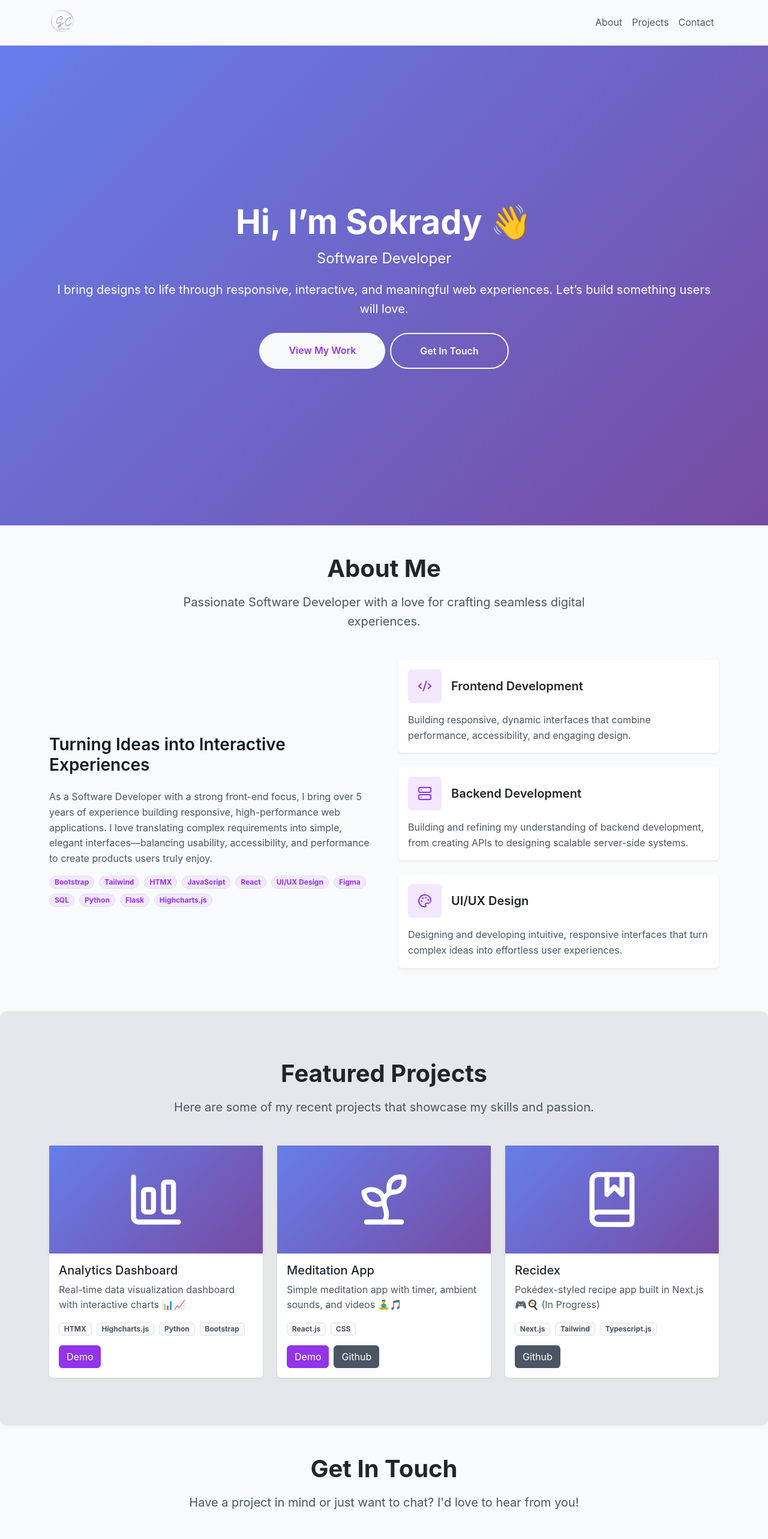
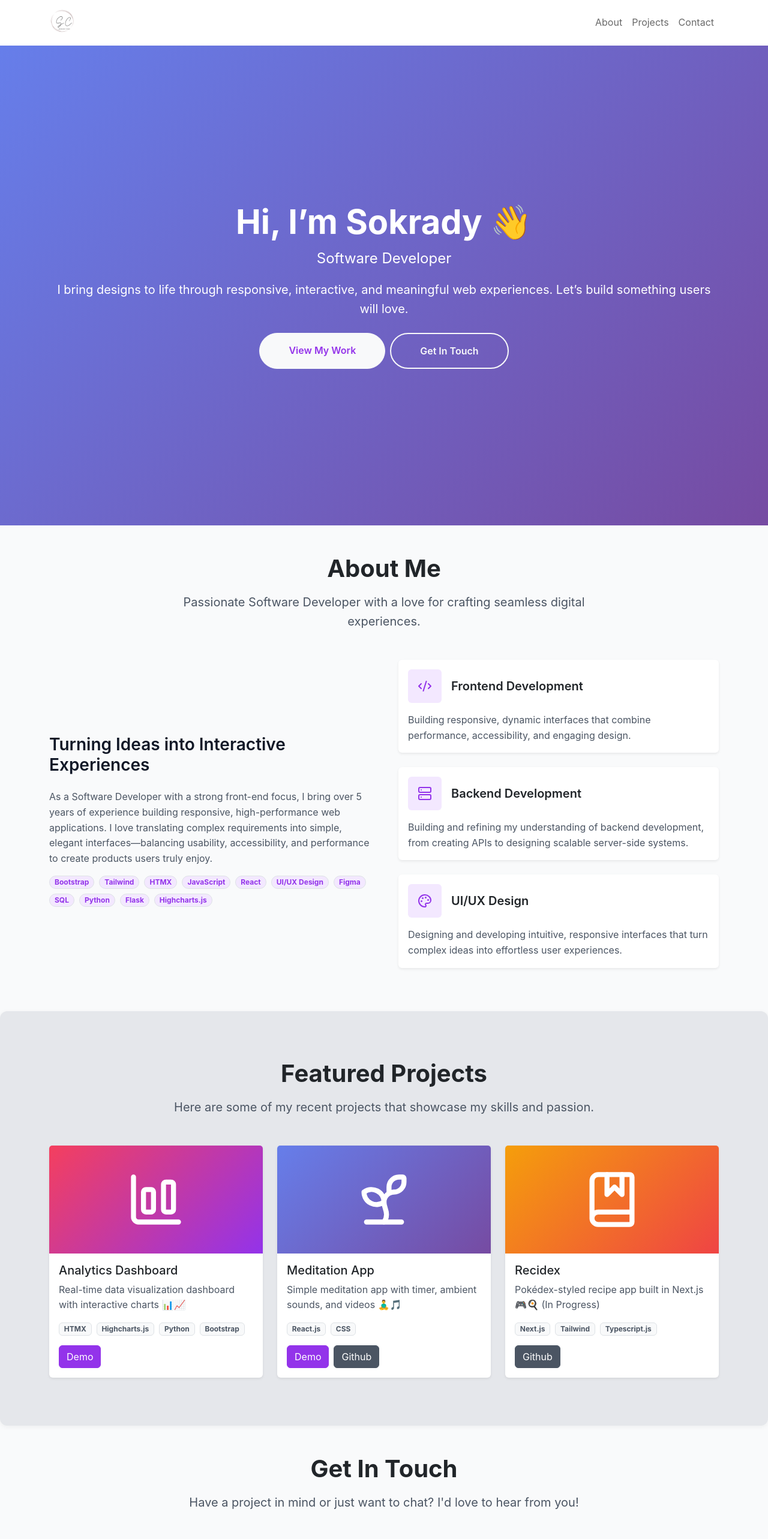
Before and after one commit to sokradyschey/sokradyschey.github.io, a React (Vite) app: page / in a window 1280 px wide. Shown: the top 2566 px of the page at 60% size. Built offline with nearby package versions, Linux system fonts and the light colour scheme.

Commit message:
adjustments to color and navbar

```diff
--- a/src/components/Navbar.jsx
+++ b/src/components/Navbar.jsx
@@ -5,7 +5,7 @@ import logo from '../assets/images/dev.png';
 
 function NavigationBar() {
   return (
-    <Navbar className="bs-primary-bg-subtle">
+    <Navbar className="bg-white sticky-top opacity-90">
       <Container>
         <Navbar.Brand href="#home">
           <img
--- a/src/components/Projects.jsx
+++ b/src/components/Projects.jsx
@@ -8,7 +8,7 @@ function Projects() {
       title: "Analytics Dashboard",
       desc: "Real-time data visualization dashboard with interactive charts 📊📈",
       stack: ["HTMX", "Highcharts.js", "Python", "Bootstrap"],
-      gradient: "bg-gradient-calm",
+      gradient: "bg-gradient-creative",
       icon: <ChartColumnBig color="#ffffff" size={100} strokeWidth={2} />,
       demo: "https://www.figma.com/design/E8duKg59Q3GvW7W2LiZpPw/Lab-Intelligence-UI-Components--Copy-?node-id=1-571&t=AlaPG34dRW02uVIC-1",
       github: "#",
@@ -26,7 +26,7 @@ function Projects() {
       title: "Recidex",
       desc: "Pokédex-styled recipe app built in Next.js 🎮🍳 (In Progress)",
       stack: ["Next.js", "Tailwind", "Typescript.js"],
-      gradient: "bg-gradient-calm",
+      gradient: "bg-gradient-energize",
       icon: <BookMarked color="#ffffff" size={100} strokeWidth={2} />,
       demo: "#",
       github: "https://github.com/sokradyschey/recidex",
@@ -47,7 +47,7 @@ function Projects() {
           <Col key={idx}>
             <Card className="shadow-sm border-0 card-hover h-100">
               <div
-                className={`d-flex align-items-center justify-content-center ${proj.gradient}`}
+                className={`d-flex align-items-center justify-content-center card-img-top ${proj.gradient}`}
                 style={{ height: "180px" }}
               >
                 {proj.icon}
--- a/src/index.css
+++ b/src/index.css
@@ -143,3 +143,8 @@ body {
 .smooth-scroll {
     scroll-behavior: smooth;
 }
+
+/* ---------- Opacity ---------- */
+.opacity-90 {
+  opacity: 0.9 !important;
+}
```
